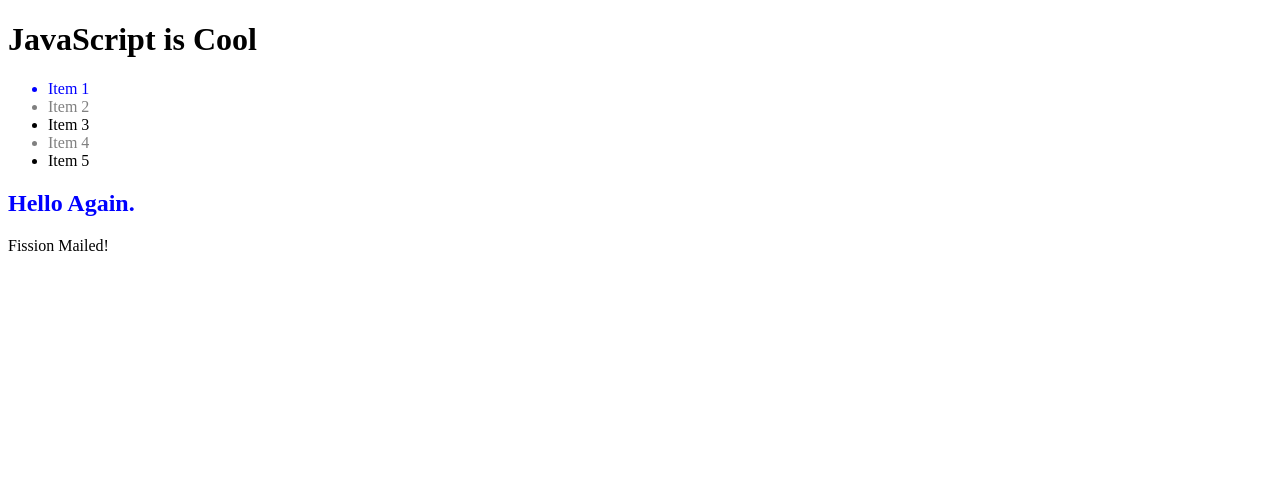
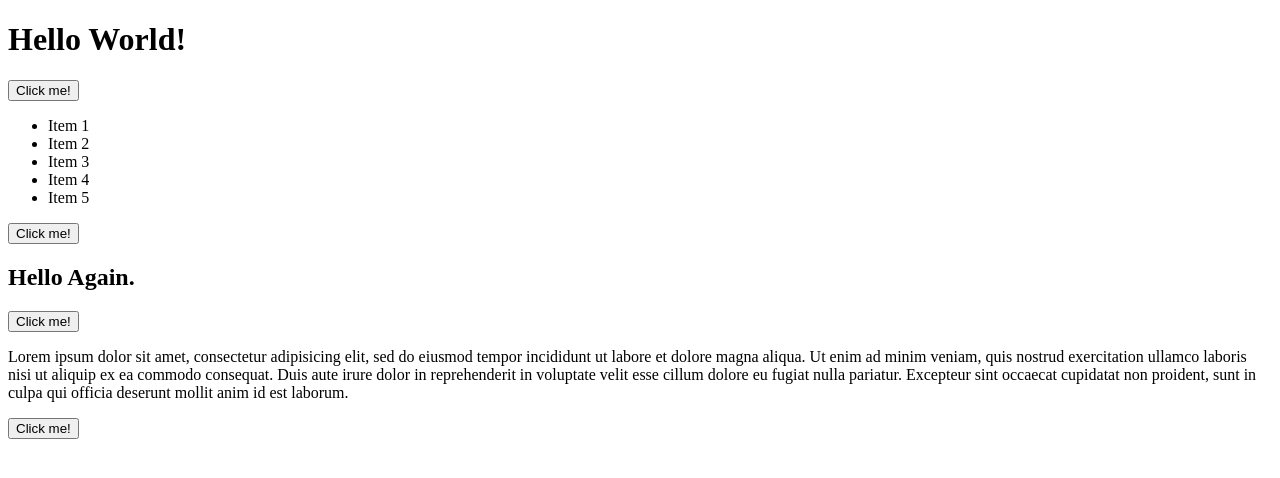
Before and after one commit to gonzaloovalle/codeup-web-exercises2, a website: page dom-query-js.html in a window 1280 px wide. Drawn offline with Linux system fonts and the light colour scheme.

Commit message:
completed dom events exercise

```diff
--- a/dom-query-js.html
+++ b/dom-query-js.html
@@ -7,6 +7,7 @@
 <body>
 
 <h1 id="main-header">Hello World!</h1>
+<button id="main-header-button">Click me!</button>
 <ul>
     <li data-dbid="1">Item 1</li>
     <li data-dbid="2">Item 2</li>
@@ -14,7 +15,9 @@
     <li data-dbid="4">Item 4</li>
     <li data-dbid="5">Item 5</li>
 </ul>
+<button id="list-button">Click me!</button>
 <h2 id="sub-header">Hello Again.</h2>
+<button id="sub-header-button">Click me!</button>
 <p class="sub-paragraph">
     Lorem ipsum dolor sit amet, consectetur adipisicing elit, sed do
     eiusmod tempor incididunt ut labore et dolore magna aliqua. Ut enim
@@ -24,6 +27,7 @@
     pariatur. Excepteur sint occaecat cupidatat non proident, sunt in
     culpa qui officia deserunt mollit anim id est laborum.
 </p>
+<button id="sub-paragraph-button">Click me!</button>
 
 <script>
     (function() {
@@ -31,19 +35,27 @@
         // TODO: Uncomment next line and get the main header element by id
         var mainHeader = document.querySelector('#main-header');
 
+        let mainHeaderButton = document.getElementById('main-header-button');
         // TODO: Set inner html of mainHeader to "JavaScript is Cool"
+        mainHeaderButton.addEventListener("click", () => {
             mainHeader.innerHTML = "JavaScript is Cool"
+        });
+
         // TODO: Uncomment the next line and get the sub header element by id
         var subHeader = document.getElementById("sub-header");
 
+        let subHeaderButton = document.getElementById('sub-header-button');
         // TODO: Set the text color of subHeader to blue
+        subHeaderButton.addEventListener("click", () => {
             subHeader.style.color = "blue"
+        });
         // TODO: Uncomment the next line and get all list items
         var listItems = document.getElementsByTagName("li");
-        console.log("Hello")
 
+        let listButton = document.getElementById('list-button');
         // TODO: Set text color on every other list item to grey
         // TODO: Set text color of li with dbid = 1 to blue
+        listButton.addEventListener("click", () => {
             for (let i = 0; i <= listItems.length - 1; i++) {
 
                 if (parseFloat(listItems[i].getAttribute("data-dbid")) === 1) {
@@ -54,11 +66,17 @@
                     listItems[i].style.color = "grey";
                 }
             }
+        });
+
         // TODO: Uncomment the next line and get all elements with class name sub-paragraph
         var subParagraphs = document.getElementsByClassName("sub-paragraph");
 
+        let subParagraphButton = document.getElementById('sub-paragraph-button');
         // TODO: Change the text in the first sub paragraph to "Mission Accomplished!"
+        subParagraphButton.addEventListener("click", () => {
             subParagraphs[0].innerText = "Fission Mailed!"
+        });
+
     })();
 </script>
 </body>
```
Lines whose indentation alone changed are shown as unchanged.
